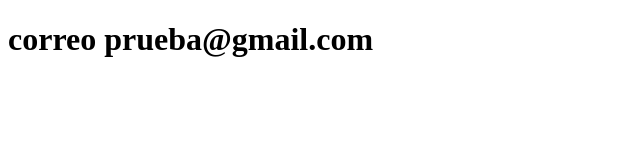
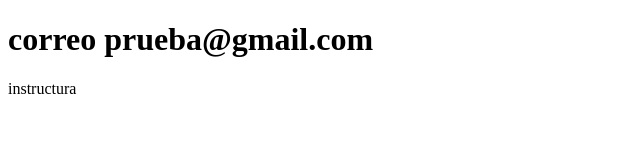
Before and after one commit to AristidesAlonso/sistema_de_registro, a plain HTML site: page contacto.html in a window 1280 px wide. Shown: the full height of the page, 0-640 px from the left. Drawn offline with Linux system fonts and the light colour scheme.

Commit message:
Actualiza el contacto

```diff
--- a/contacto.html
+++ b/contacto.html
@@ -7,5 +7,6 @@
 </head>
 <body>
     <h1> correo prueba@gmail.com </h1>
+        <p> instructura </p>
 </body>
 </html>
```
